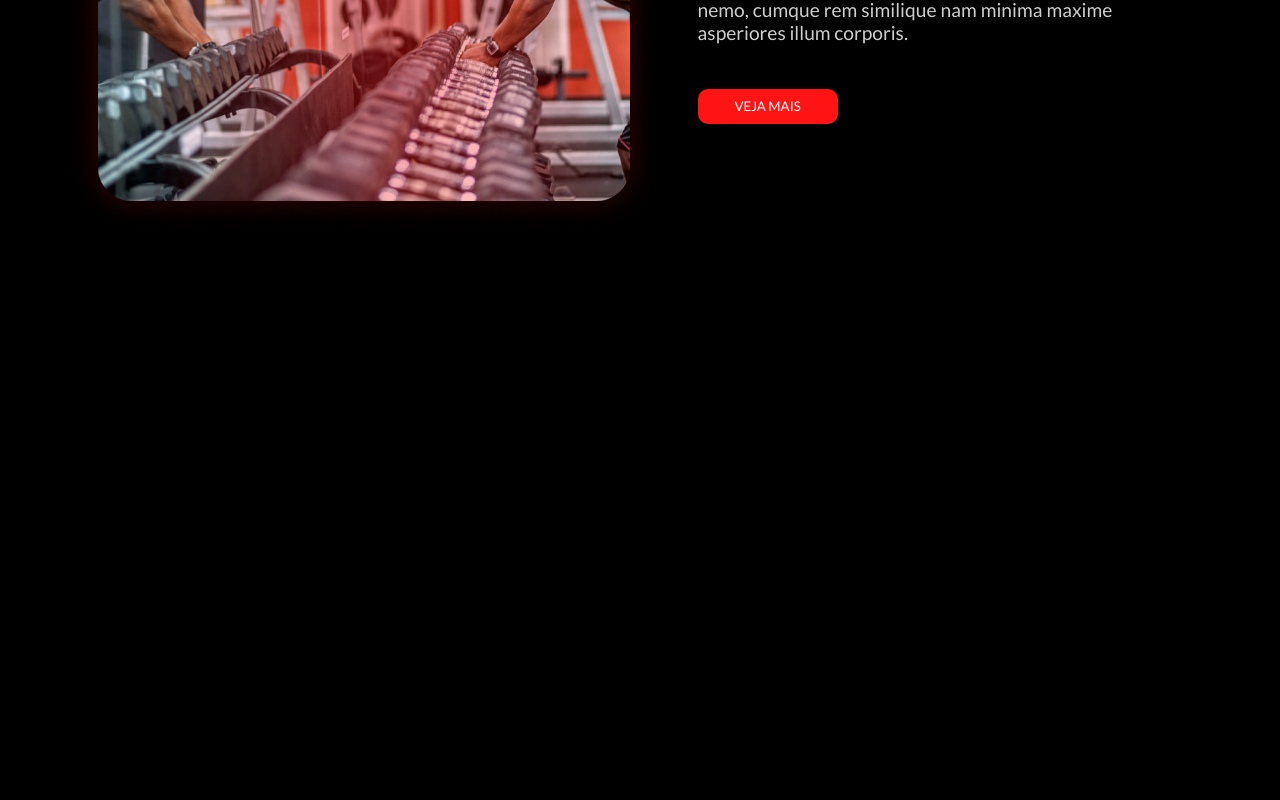
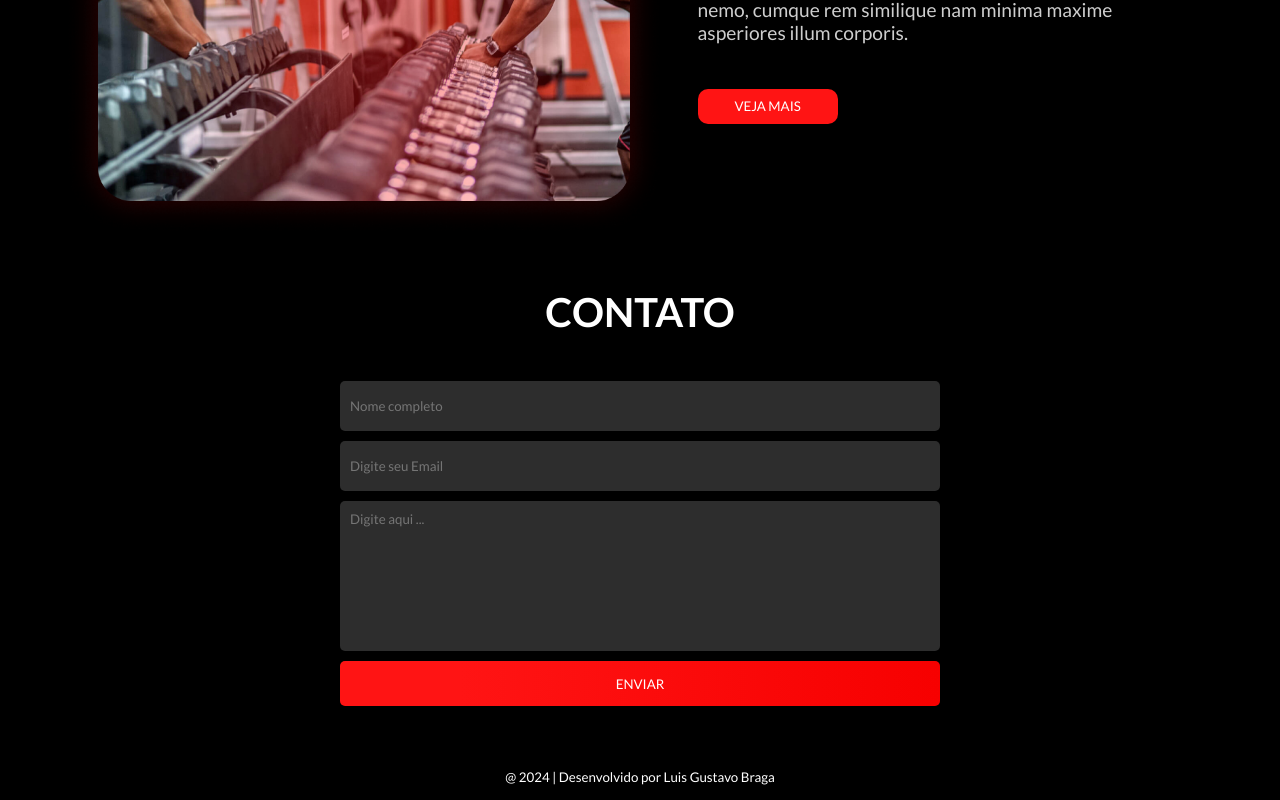
Before and after one commit to LuisBraga31/gymProject, a React (Vite) app: page / in a window 1280 px wide. Shown: the part 2581-3381 px from the top of the page. Before the commit the page ends 2869 px from the top, so only its background shows below. Built offline with nearby package versions, Linux system fonts and the light colour scheme.

Commit message:
Adicionando componente 'contato' e footer

```diff
--- a/src/App.jsx
+++ b/src/App.jsx
@@ -1,3 +1,4 @@
+import Contato from "./components/Contato"
 import Header from "./components/Header"
 import Infos from "./components/Infos"
 import NavBar from "./components/NavBar"
@@ -13,6 +14,10 @@ function App() {
       <Infos/>
       <Ofertas/>
       <Sobre/>
+      <Contato/>
+      <footer>
+        <small> @ 2024 | Desenvolvido por Luis Gustavo Braga </small>
+      </footer>
     </>
   )
 }
--- /dev/null
+++ b/src/components/Contato/index.jsx
@@ -0,0 +1,16 @@
+import '../../styles/components/contato.sass'
+
+export default function Contato() {
+
+    return (
+        <div id="contato">
+            <h1> CONTATO </h1>
+            <form>
+                <input type="text" placeholder="Nome completo" required />
+                <input type="email" placeholder="Digite seu Email" required />
+                <textarea placeholder="Digite aqui ..." name="message"></textarea>
+                <input type="submit" value="Enviar" />
+            </form>
+        </div>
+    )
+}
--- /dev/null
+++ b/src/styles/components/contato.sass
@@ -0,0 +1,40 @@
+#contato
+    width: 100%
+    display: flex
+    justify-content: center
+    align-items: center
+    flex-direction: column
+    gap: 40px
+
+    h1
+        color: #fff
+        font-size: 40px
+
+    form
+        width: 600px
+        display: flex
+        flex-direction: column
+        justify-content: center
+        align-items: center
+        margin-bottom: 40px
+
+        input, textarea
+            width: 100%
+            height: 50px
+            margin: 5px 0
+            padding: 10px
+            border: none
+            outline: none
+            background-color: #ffffff2d
+            color: #fff
+            border-radius: 5px
+
+        textarea
+            height: 150px
+            resize: none
+
+        input[type="submit"]
+            height: 45px
+            background: linear-gradient(90deg, #FF1414 20%,#f70000)
+            color: #fff
+            text-transform: uppercase
--- a/src/styles/styles.sass
+++ b/src/styles/styles.sass
@@ -24,3 +24,8 @@ input
 button
     outline: none
     border: none
+
+footer
+    color: #fff
+    padding: 15px
+    text-align: center
```
